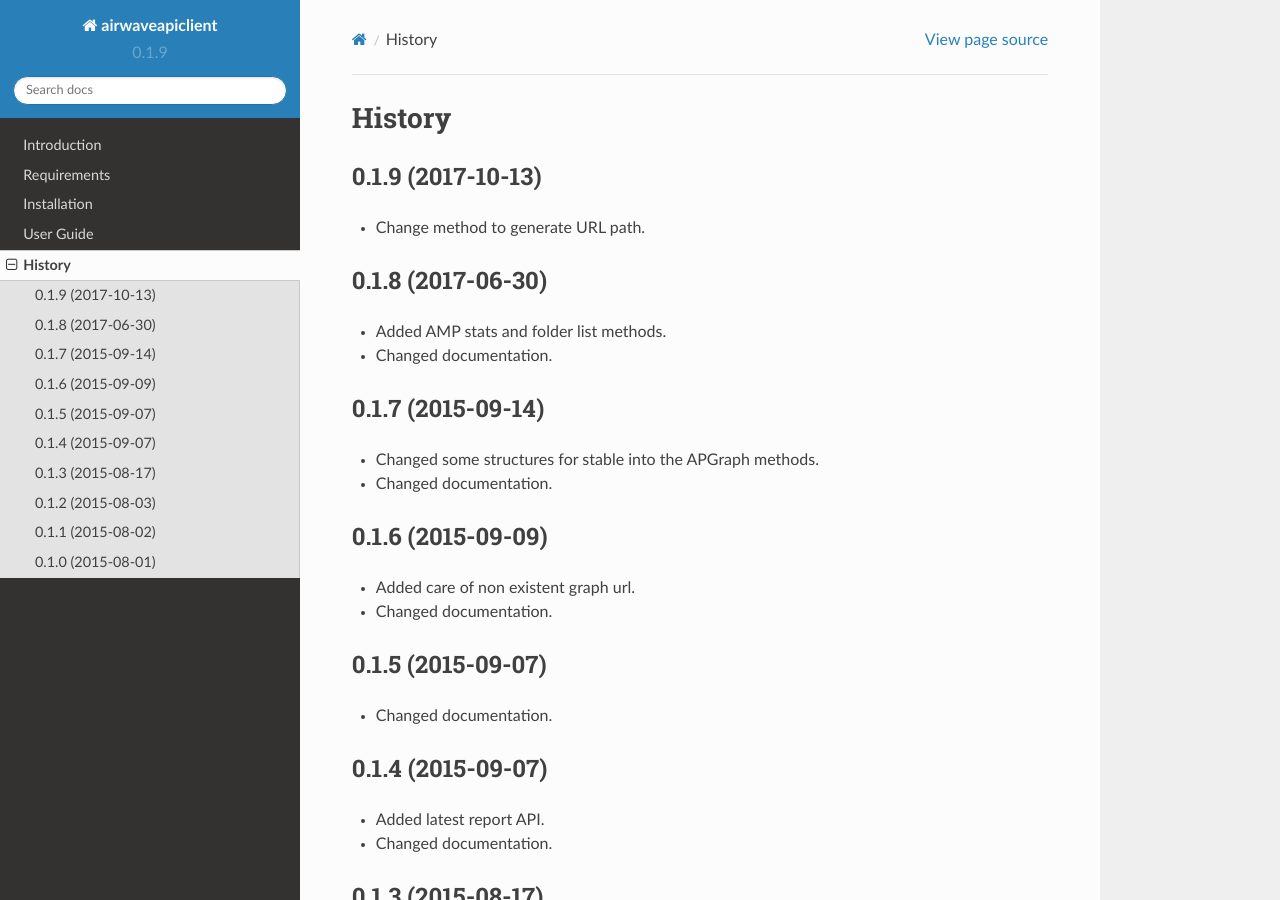
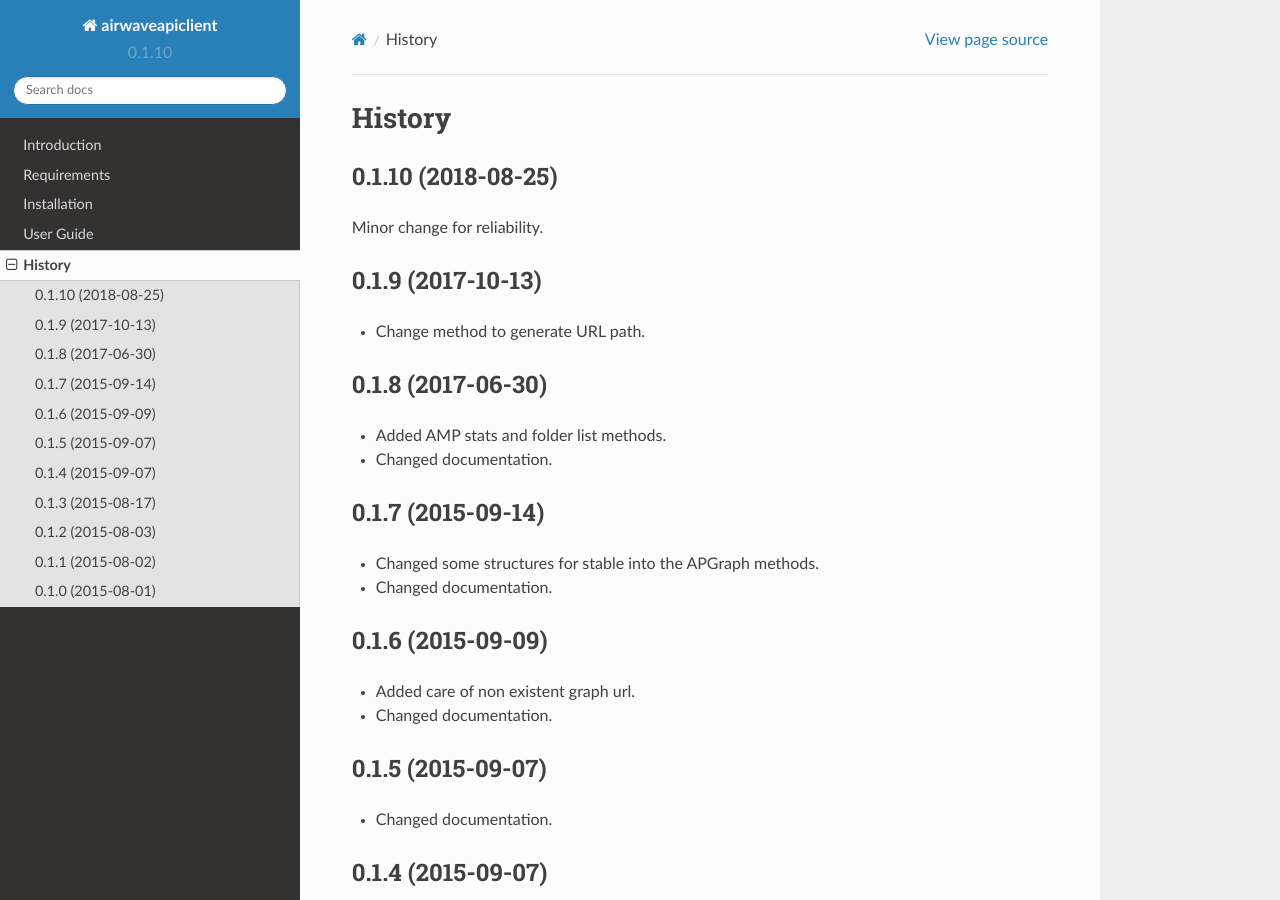
Before and after one commit to mtoshi/airwaveapiclient, a Sphinx documentation site: the page built from docs/source/history.rst, in a window 1280 px wide and 900 px high. Built offline with Sphinx 7.4.7 and the Read the Docs theme 2.0.0, drawn with Linux system fonts in a browser that asks for light colours.

Commit message:
Change version and history

```diff
--- a/README.rst
+++ b/README.rst
@@ -19,7 +19,7 @@ detail, client, etc.
 
 Requirements
 ============
-* Python2.7, 3.4, PyPy.
+* Python2.7, 3.4, 3.5, 3.6, PyPy.
 
 Installation
 ============
--- a/docs/source/conf.py
+++ b/docs/source/conf.py
@@ -65,9 +65,9 @@ author = 'Toshikatsu Murakoshi'
 # built documents.
 #
 # The short X.Y version.
-version = '0.1.9'
+version = '0.1.10'
 # The full version, including alpha/beta/rc tags.
-release = '0.1.9'
+release = '0.1.10'
 
 # The language for content autogenerated by Sphinx. Refer to documentation
 # for a list of supported languages.
--- a/docs/source/history.rst
+++ b/docs/source/history.rst
@@ -1,5 +1,9 @@
 History
 ============
+
+0.1.10 (2018-08-25)
+-------------------
+Minor change for reliability.
 
 0.1.9 (2017-10-13)
 ------------------
--- a/setup.py
+++ b/setup.py
@@ -44,6 +44,8 @@ classifiers = [
     "Programming Language :: Python :: 2.7",
     "Programming Language :: Python :: 3",
     "Programming Language :: Python :: 3.4",
+    "Programming Language :: Python :: 3.5",
+    "Programming Language :: Python :: 3.6",
     "Programming Language :: Python :: Implementation :: CPython",
     "Programming Language :: Python :: Implementation :: PyPy",
     "Topic :: System :: Monitoring",
@@ -62,7 +64,7 @@ with open('requirements.txt', 'w') as _file:
 
 setup(
     name="airwaveapiclient",
-    version="0.1.9",
+    version="0.1.10",
     description='Aruba Networks AirWave API Client.',
     long_description=README,
     author='Toshikatsu Murakoshi',
```
